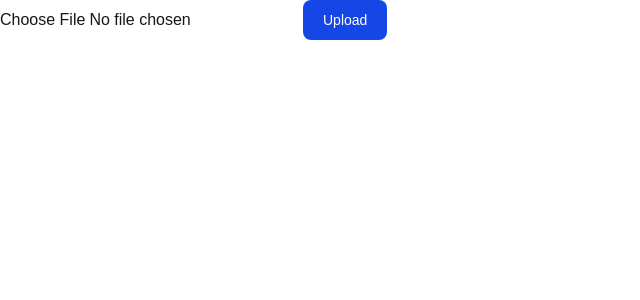
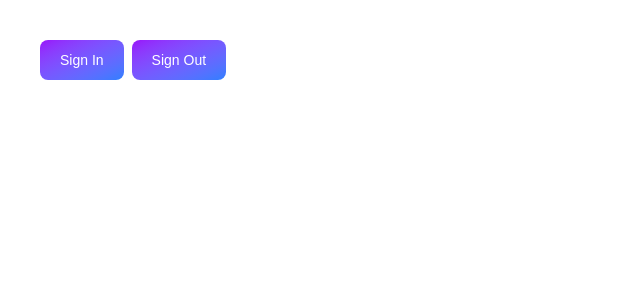
Before and after one commit to vishal-rfx/video-store, a Next.js app in the folder client/: page / in a window 1280 px wide. Shown: the top 300 px of the page, without its empty margins (0-640 px from the left). Built offline with nearby package versions, Linux system fonts and the light colour scheme.

Commit message:
Add authentication with next-auth and refactor components

```diff
--- a/client/package.json
+++ b/client/package.json
@@ -11,6 +11,7 @@
   "dependencies": {
     "axios": "^1.10.0",
     "next": "15.3.3",
+    "next-auth": "^4.24.11",
     "react": "^19.0.0",
     "react-dom": "^19.0.0",
     "react-player": "^2.16.0"
--- /dev/null
+++ b/client/src/app/api/auth/[...nextauth]/route.js
@@ -0,0 +1,20 @@
+import NextAuth from "next-auth";
+import GoogleProvider from "next-auth/providers/google";
+
+const handler = NextAuth({
+    providers: [
+        GoogleProvider({
+            clientId: process.env.GOOGLE_CLIENT_ID,
+            clientSecret: process.env.GOOGLE_CLIENT_SECRET,
+            authorization: {
+                params: {
+                  prompt: "consent",
+                  access_type: "offline",
+                  response_type: "code"
+                }
+              }
+        })
+    ]
+})
+
+export {handler as GET, handler as POST};
--- a/client/src/app/page.js
+++ b/client/src/app/page.js
@@ -1,10 +1,9 @@
-import UploadForm from "./_components/uploadForm";
-import Room from "./room";
+import AuthPage from "./pages/auth";
 
 export default function Home() {
   return (
     <div>
-      <UploadForm/>
+      <AuthPage/>
     </div>
   );
 }
--- /dev/null
+++ b/client/src/app/pages/auth.jsx
@@ -0,0 +1,36 @@
+"use client";
+import React from "react";
+import { useSession, signIn, signOut } from "next-auth/react";
+
+function AuthPage() {
+  const signin = () => {
+    console.log("Signing in Google");
+    signIn("google");
+  };
+
+  const signout = () => {
+    console.log("Signin out of Google");
+    signOut();
+  };
+
+  return (
+    <div className="m-10">
+      <button
+        type="submit"
+        onClick={signin}
+        className="text-white bg-gradient-to-br from-purple-600 to-blue-500 hover:bg-gradient-to-bl focus:ring-4 focus:outline-none focus:ring-blue-300 dark:focus:ring-blue-800 font-medium rounded-lg text-sm px-5 py-2.5 text-center me-2 mb-2"
+      >
+        Sign In
+      </button>
+      <button
+        type="submit"
+        onClick={signout}
+        className="text-white bg-gradient-to-br from-purple-600 to-blue-500 hover:bg-gradient-to-bl focus:ring-4 focus:outline-none focus:ring-blue-300 dark:focus:ring-blue-800 font-medium rounded-lg text-sm px-5 py-2.5 text-center me-2 mb-2"
+      >
+        Sign Out
+      </button>
+    </div>
+  );
+}
+
+export default AuthPage;
```
Also changed, not shown: client/src/app/pages/room.jsx (renamed from client/src/app/room.jsx), 1 other file (tests, documents, lock files or other folders).
